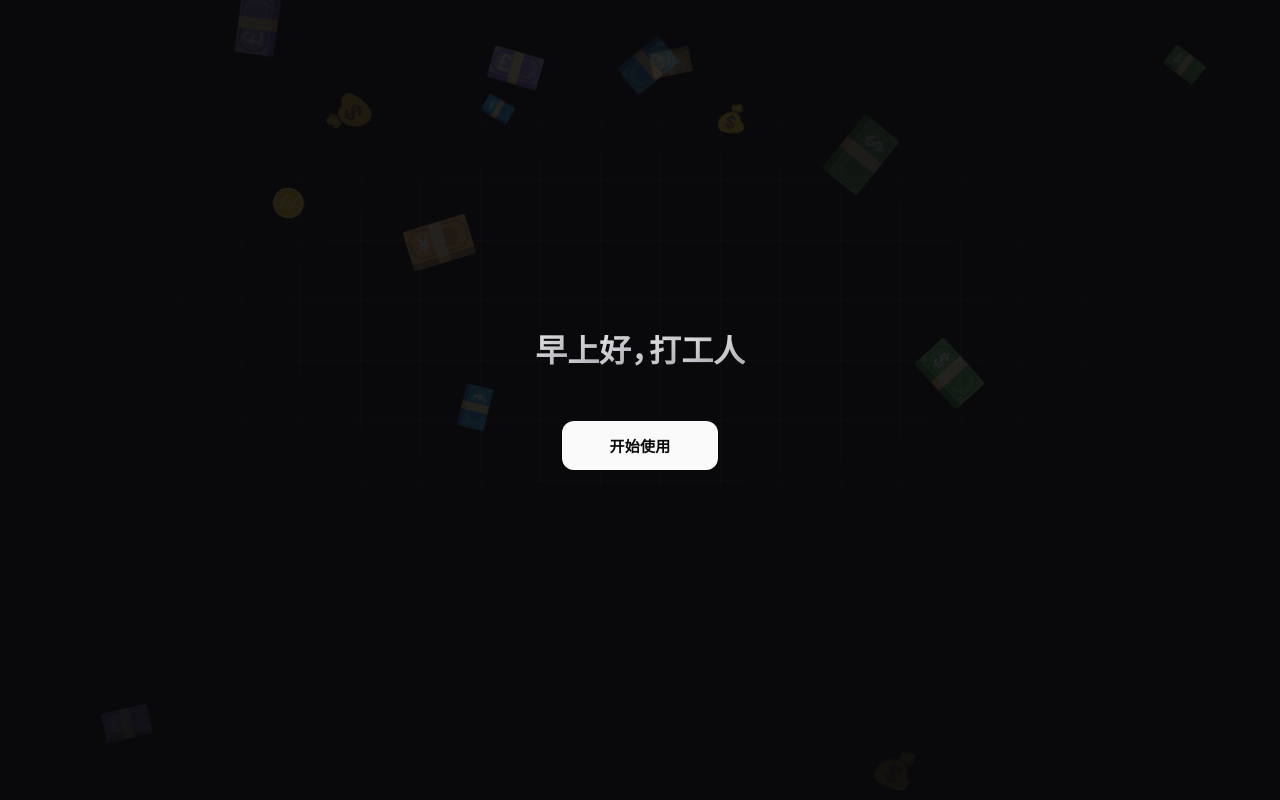
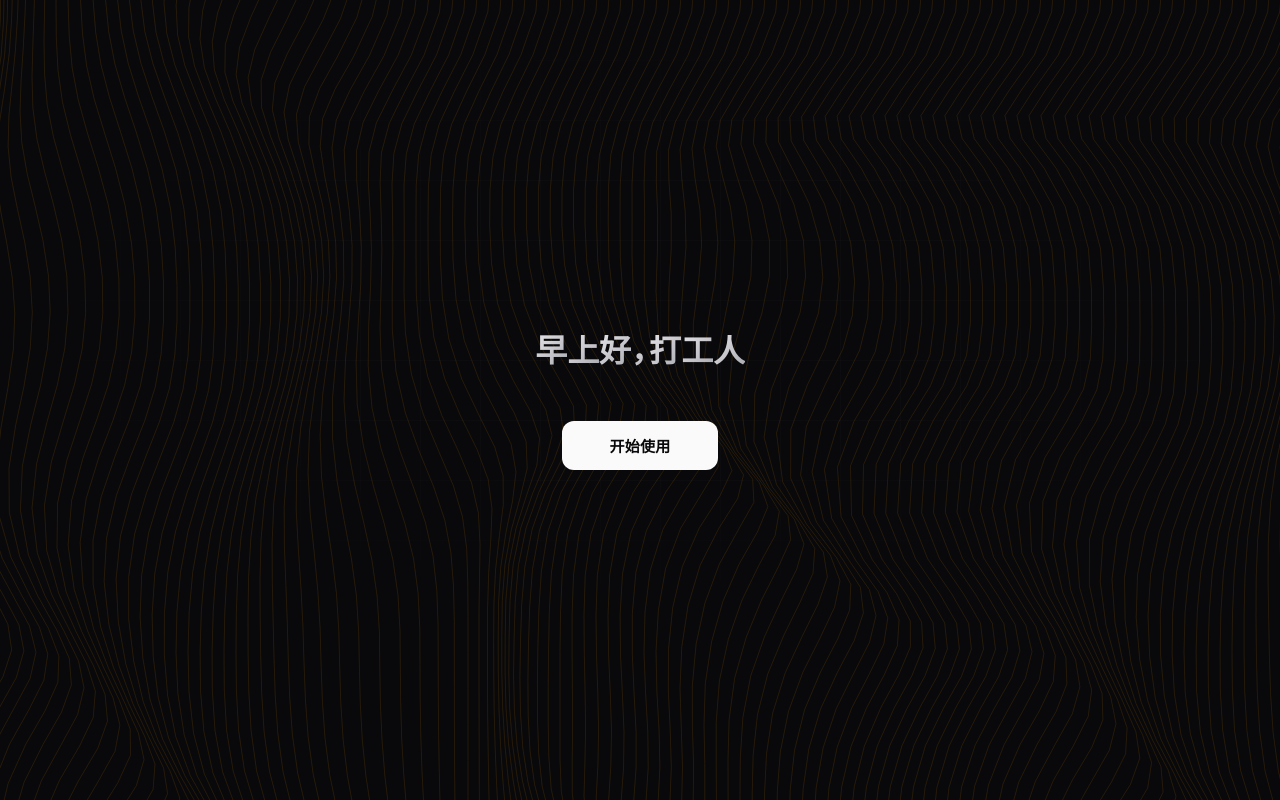
Before and after one commit to Dongby329/to-c-week1-hourly-wage-clock, a plain HTML site: page prototype/hero.html in a window 1280 px wide. Drawn offline with Linux system fonts and the light colour scheme.

Commit message:
🌊 Hero背景替换为Waves动画：Perlin噪声波纹+鼠标交互（React Bits移植原生JS）

```diff
--- a/prototype/hero.html
+++ b/prototype/hero.html
@@ -29,34 +29,13 @@
             -webkit-font-smoothing: antialiased;
         }
 
-        /* Bill animation layer */
-        .bills-layer {
-            position: fixed; inset: 0; pointer-events: none; z-index: 0;
-            overflow: hidden;
+        /* Waves background */
+        .waves-bg {
+            position: fixed; inset: 0; z-index: 0;
+            overflow: hidden; pointer-events: none;
         }
-        .bill {
-            position: absolute;
-            font-size: 40px;
-            opacity: 0;
-            filter: blur(0.5px);
-            animation: billFloat 8s cubic-bezier(0.16, 1, 0.3, 1) forwards;
-            animation-delay: var(--d);
-        }
-        @keyframes billFloat {
-            0%   { transform: translateY(110vh) rotate(0deg) scale(0.6); opacity: 0; }
-            30%  { opacity: 0.12; }
-            70%  { transform: translateY(var(--y)) translateX(var(--x)) rotate(var(--r)) scale(1); opacity: 0.08; }
-            100% { transform: translateY(var(--y)) translateX(var(--x)) rotate(calc(var(--r) + 360deg)) scale(1); opacity: 0.06; }
-        }
-        /* Continuous slow spin after arrival */
-        .bill.spin {
-            animation: billFloat 8s cubic-bezier(0.16, 1, 0.3, 1) forwards,
-                       billSpin 12s linear infinite;
-            animation-delay: var(--d), 8s;
-        }
-        @keyframes billSpin {
-            from { transform: translateY(var(--y)) translateX(var(--x)) rotate(var(--r)) scale(1); }
-            to   { transform: translateY(var(--y)) translateX(var(--x)) rotate(calc(var(--r) + 360deg)) scale(1); }
+        .waves-bg canvas {
+            display: block; width: 100%; height: 100%;
         }
 
         /* Subtle grid background */
@@ -146,7 +125,10 @@
     </style>
 </head>
 <body>
-    <div class="bills-layer" id="billsLayer"></div>
+    <!-- Waves background -->
+    <div class="waves-bg" id="wavesBg">
+        <canvas id="wavesCanvas"></canvas>
+    </div>
     <div class="hero-container">
         <h1 class="hero-title" id="heroTitle"></h1>
         <div>
@@ -236,24 +218,139 @@
         });
     }
 
-    // ============ BILL BACKGROUND ANIMATION ============
-    function spawnBills() {
-        const layer = document.getElementById('billsLayer');
-        const bills = ['💵', '💴', '💶', '💷', '💰', '🪙'];
-        const count = 18;
+    // ============ WAVES BACKGROUND (vanilla JS port from React Bits) ============
+    function initWaves() {
+        const container = document.getElementById('wavesBg');
+        const canvas = document.getElementById('wavesCanvas');
+        const ctx = canvas.getContext('2d');
 
-        for (let i = 0; i < count; i++) {
-            const bill = document.createElement('span');
-            bill.className = 'bill spin';
-            bill.textContent = bills[i % bills.length];
-            bill.style.setProperty('--d', (i * 0.3 + Math.random() * 0.5) + 's');
-            bill.style.setProperty('--x', ((Math.random() - 0.5) * 60) + 'vw');
-            bill.style.setProperty('--y', ((Math.random() - 0.5) * 30) + 'vh');
-            bill.style.setProperty('--r', (Math.random() * 360) + 'deg');
-            bill.style.left = (10 + Math.random() * 80) + '%';
-            bill.style.fontSize = (24 + Math.random() * 48) + 'px';
-            layer.appendChild(bill);
+        // --- Perlin Noise ---
+        class Grad { constructor(x,y,z){this.x=x;this.y=y;this.z=z;} dot2(x,y){return this.x*x+this.y*y;} }
+        class Noise {
+            constructor(seed=0){
+                this.grad3=[new Grad(1,1,0),new Grad(-1,1,0),new Grad(1,-1,0),new Grad(-1,-1,0),new Grad(1,0,1),new Grad(-1,0,1),new Grad(1,0,-1),new Grad(-1,0,-1),new Grad(0,1,1),new Grad(0,-1,1),new Grad(0,1,-1),new Grad(0,-1,-1)];
+                this.p=[151,160,137,91,90,15,131,13,201,95,96,53,194,233,7,225,140,36,103,30,69,142,8,99,37,240,21,10,23,190,6,148,247,120,234,75,0,26,197,62,94,252,219,203,117,35,11,32,57,177,33,88,237,149,56,87,174,20,125,136,171,168,68,175,74,165,71,134,139,48,27,166,77,146,158,231,83,111,229,122,60,211,133,230,220,105,92,41,55,46,245,40,244,102,143,54,65,25,63,161,1,216,80,73,209,76,132,187,208,89,18,169,200,196,135,130,116,188,159,86,164,100,109,198,173,186,3,64,52,217,226,250,124,123,5,202,38,147,118,126,255,82,85,212,207,206,59,227,47,16,58,17,182,189,28,42,223,183,170,213,119,248,152,2,44,154,163,70,221,153,101,155,167,43,172,9,129,22,39,253,19,98,108,110,79,113,224,232,178,185,112,104,218,246,97,228,251,34,242,193,238,210,144,12,191,179,162,241,81,51,145,235,249,14,239,107,49,192,214,31,181,199,106,157,184,84,204,176,115,121,50,45,127,4,150,254,138,236,205,93,222,114,67,29,24,72,243,141,128,195,78,66,215,61,156,180];
+                this.perm=new Array(512);this.gradP=new Array(512);this.seed(seed);
+            }
+            seed(seed){if(seed>0&&seed<1)seed*=65536;seed=Math.floor(seed);if(seed<256)seed|=seed<<8;for(let i=0;i<256;i++){let v=i&1?this.p[i]^(seed&255):this.p[i]^((seed>>8)&255);this.perm[i]=this.perm[i+256]=v;this.gradP[i]=this.gradP[i+256]=this.grad3[v%12];}}
+            fade(t){return t*t*t*(t*(t*6-15)+10);}
+            lerp(a,b,t){return(1-t)*a+t*b;}
+            perlin2(x,y){let X=Math.floor(x),Y=Math.floor(y);x-=X;y-=Y;X&=255;Y&=255;const n00=this.gradP[X+this.perm[Y]].dot2(x,y);const n01=this.gradP[X+this.perm[Y+1]].dot2(x,y-1);const n10=this.gradP[X+1+this.perm[Y]].dot2(x-1,y);const n11=this.gradP[X+1+this.perm[Y+1]].dot2(x-1,y-1);const u=this.fade(x);return this.lerp(this.lerp(n00,n10,u),this.lerp(n01,n11,u),this.fade(y));}
         }
+
+        // --- Config ---
+        const config = {
+            lineColor: 'rgba(245,158,11,0.12)',
+            waveSpeedX: 0.0125, waveSpeedY: 0.005,
+            waveAmpX: 32, waveAmpY: 16,
+            xGap: 12, yGap: 36,
+            friction: 0.925, tension: 0.005,
+            maxCursorMove: 100
+        };
+
+        const noise = new Noise(Math.random());
+        let lines = [];
+        let bounding = { width:0, height:0 };
+        const mouse = { x:-10, y:0, lx:0, ly:0, sx:0, sy:0, v:0, vs:0, a:0, set:false };
+
+        function setSize() {
+            const r = container.getBoundingClientRect();
+            bounding.width = r.width; bounding.height = r.height;
+            canvas.width = r.width; canvas.height = r.height;
+        }
+
+        function setLines() {
+            const { width, height } = bounding;
+            lines = [];
+            const oW = width + 200, oH = height + 30;
+            const totalLines = Math.ceil(oW / config.xGap);
+            const totalPoints = Math.ceil(oH / config.yGap);
+            const xStart = (width - config.xGap * totalLines) / 2;
+            const yStart = (height - config.yGap * totalPoints) / 2;
+            for (let i = 0; i <= totalLines; i++) {
+                const pts = [];
+                for (let j = 0; j <= totalPoints; j++) {
+                    pts.push({ x: xStart + config.xGap * i, y: yStart + config.yGap * j, wave:{x:0,y:0}, cursor:{x:0,y:0,vx:0,vy:0} });
+                }
+                lines.push(pts);
+            }
+        }
+
+        function movePoints(time) {
+            lines.forEach(pts => {
+                pts.forEach(p => {
+                    const move = noise.perlin2((p.x + time * config.waveSpeedX) * 0.002, (p.y + time * config.waveSpeedY) * 0.0015) * 12;
+                    p.wave.x = Math.cos(move) * config.waveAmpX;
+                    p.wave.y = Math.sin(move) * config.waveAmpY;
+                    const dx = p.x - mouse.sx, dy = p.y - mouse.sy;
+                    const dist = Math.hypot(dx, dy), l = Math.max(175, mouse.vs);
+                    if (dist < l) {
+                        const s = 1 - dist / l;
+                        const f = Math.cos(dist * 0.001) * s;
+                        p.cursor.vx += Math.cos(mouse.a) * f * l * mouse.vs * 0.00065;
+                        p.cursor.vy += Math.sin(mouse.a) * f * l * mouse.vs * 0.00065;
+                    }
+                    p.cursor.vx += (0 - p.cursor.x) * config.tension;
+                    p.cursor.vy += (0 - p.cursor.y) * config.tension;
+                    p.cursor.vx *= config.friction;
+                    p.cursor.vy *= config.friction;
+                    p.cursor.x += p.cursor.vx * 2;
+                    p.cursor.y += p.cursor.vy * 2;
+                    p.cursor.x = Math.min(config.maxCursorMove, Math.max(-config.maxCursorMove, p.cursor.x));
+                    p.cursor.y = Math.min(config.maxCursorMove, Math.max(-config.maxCursorMove, p.cursor.y));
+                });
+            });
+        }
+
+        function moved(point, withCursor) {
+            const x = point.x + point.wave.x + (withCursor !== false ? point.cursor.x : 0);
+            const y = point.y + point.wave.y + (withCursor !== false ? point.cursor.y : 0);
+            return { x: Math.round(x * 10) / 10, y: Math.round(y * 10) / 10 };
+        }
+
+        function drawLines() {
+            ctx.clearRect(0, 0, bounding.width, bounding.height);
+            ctx.beginPath();
+            ctx.strokeStyle = config.lineColor;
+            lines.forEach(points => {
+                let p1 = moved(points[0], false);
+                ctx.moveTo(p1.x, p1.y);
+                points.forEach((p, idx) => {
+                    const isLast = idx === points.length - 1;
+                    p1 = moved(p, !isLast);
+                    const p2 = moved(points[idx + 1] || points[points.length - 1], !isLast);
+                    ctx.lineTo(p1.x, p1.y);
+                    if (isLast) ctx.moveTo(p2.x, p2.y);
+                });
+            });
+            ctx.stroke();
+        }
+
+        function tick(t) {
+            mouse.sx += (mouse.x - mouse.sx) * 0.1;
+            mouse.sy += (mouse.y - mouse.sy) * 0.1;
+            const dx = mouse.x - mouse.lx, dy = mouse.y - mouse.ly;
+            mouse.v = Math.hypot(dx, dy);
+            mouse.vs += (mouse.v - mouse.vs) * 0.1;
+            mouse.vs = Math.min(100, mouse.vs);
+            mouse.lx = mouse.x; mouse.ly = mouse.y;
+            mouse.a = Math.atan2(dy, dx);
+            movePoints(t);
+            drawLines();
+            requestAnimationFrame(tick);
+        }
+
+        function onMouse(e) {
+            const b = container.getBoundingClientRect();
+            mouse.x = e.clientX - b.left;
+            mouse.y = e.clientY - b.top;
+            if (!mouse.set) { mouse.sx = mouse.x; mouse.sy = mouse.y; mouse.lx = mouse.x; mouse.ly = mouse.y; mouse.set = true; }
+        }
+
+        setSize(); setLines();
+        window.addEventListener('resize', () => { setSize(); setLines(); });
+        window.addEventListener('mousemove', onMouse);
+        requestAnimationFrame(tick);
     }
 
     (function init() {
@@ -265,8 +362,8 @@
             document.getElementById('heroBtn').textContent = '进入时钟';
             document.getElementById('heroBtn').href = 'clock.html';
         }
-        // Trigger background bills + shuffle title
-        spawnBills();
+        // Trigger waves background + shuffle title
+        initWaves();
         setTimeout(() => shuffleTitle(getGreeting(), 'heroTitle'), 300);
     })();
 </script>
```
